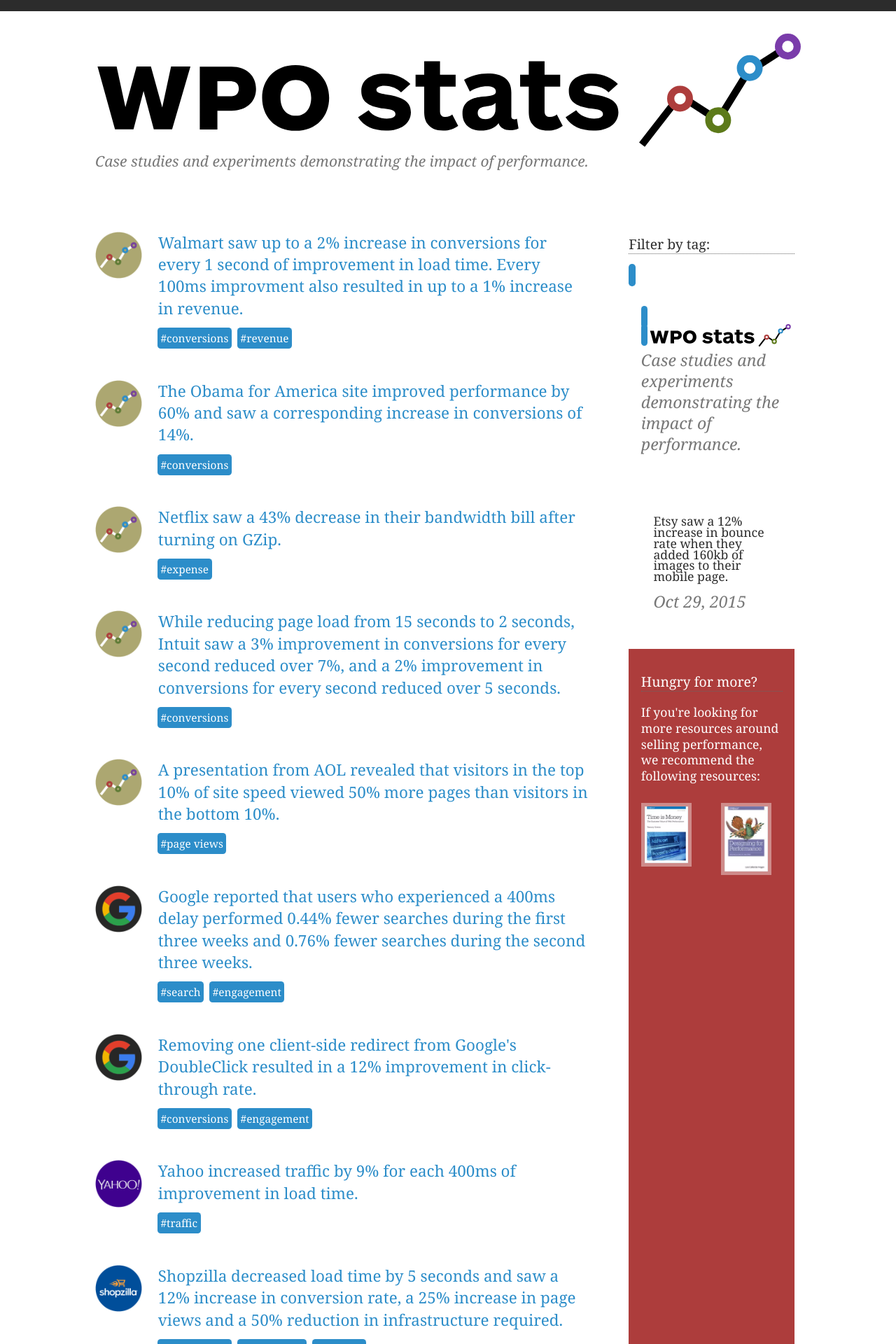
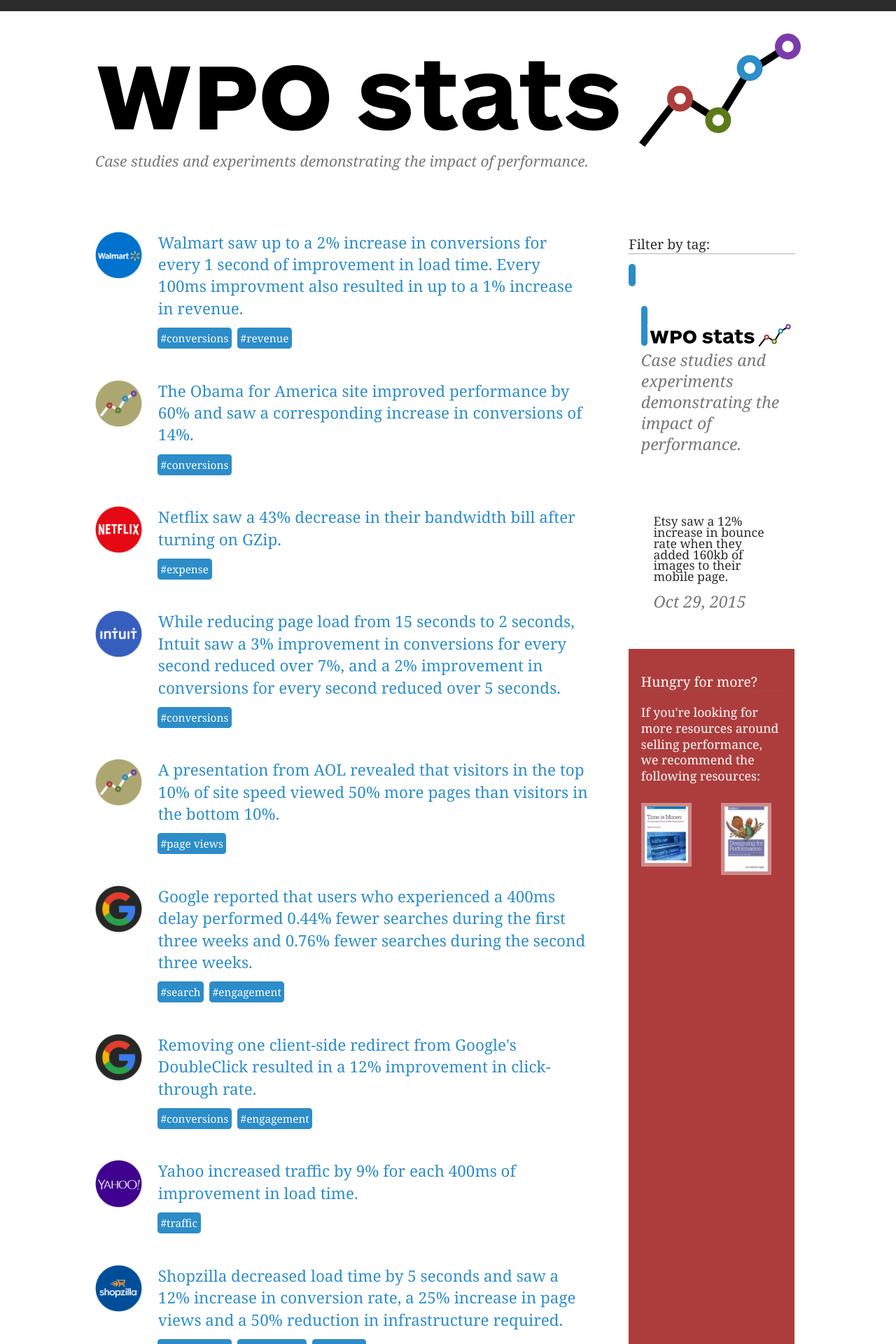
Before and after one commit to tkadlec/WPOStats, a Jekyll site: the page built from index.html, in a window 1280 px wide. Shown: the top 1920 px of the page at 70% size. Built offline with Jekyll 4.4.1, drawn with Linux system fonts in a browser that asks for light colours; the list of posts is cut into pages by our own code.

Commit message:
a few more logos

```diff
--- a/_posts/2015-11-04-intuit-conversions.markdown
+++ b/_posts/2015-11-04-intuit-conversions.markdown
@@ -2,8 +2,8 @@
 layout: post
 title:  "While reducing page load from 15 seconds to 2 seconds, Intuit saw a 3% improvement in conversions for every second reduced over 7%, and a 2% improvement in conversions for every second reduced over 5 seconds. "
 img:
- image: "generic.png"
- alt: "WPO Stats Logo"
+ image: "intuit-logo.png"
+ alt: "Intuit Logo"
 storySource: "http://velocityconf.com/velocityny2013/public/schedule/detail/30146"
 date:   2015-11-04 13:27:51
 tags:
--- a/_posts/2015-11-04-netflix-bandwidth.markdown
+++ b/_posts/2015-11-04-netflix-bandwidth.markdown
@@ -2,8 +2,8 @@
 layout: post
 title:  "Netflix saw a 43% decrease in their bandwidth bill after turning on GZip."
 img:
- image: "generic.png"
- alt: "WPO Stats Logo"
+ image: "netflix-logo.png"
+ alt: "Netflix Logo"
 storySource: "http://cdn.oreillystatic.com/en/assets/1/event/7/Improving%20Netflix%20Performance%20Presentation.pdf"
 date:   2015-11-04 13:27:51
 tags:
--- a/_posts/2015-11-04-walmart-revenue.markdown
+++ b/_posts/2015-11-04-walmart-revenue.markdown
@@ -2,8 +2,8 @@
 layout: post
 title:  "Walmart saw up to a 2% increase in conversions for every 1 second of improvement in load time. Every 100ms improvment also resulted in up to a 1% increase in revenue."
 img:
- image: "generic.png"
- alt: "WPO Stats Logo"
+ image: "walmart-logo.png"
+ alt: "Walmart Logo"
 storySource: "http://www.slideshare.net/devonauerswald/walmart-pagespeedslide"
 date:   2015-11-04 13:27:51
 tags:
```
Also changed, not shown: img/intuit-logo.png (added), img/netflix-logo.png (added), img/walmart-logo.png (added).
